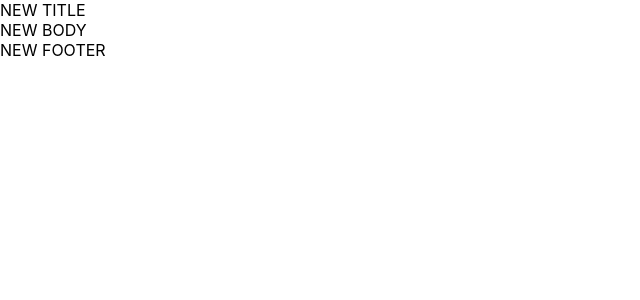
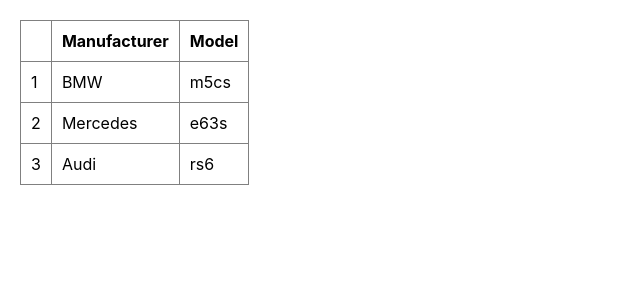
Before and after one commit to DevDiaryAZ/microtasks, a React (Create React App) app: page / in a window 1280 px wide. Shown: the top 300 px of the page, without its empty margins (0-640 px from the left). Built offline with nearby package versions, Linux system fonts and the light colour scheme.

Commit message:
added example of how the map() method work

```diff
--- a/src/App.css
+++ b/src/App.css
@@ -36,3 +36,13 @@
         transform: rotate(360deg);
     }
 }
+
+table {
+    border-collapse: collapse;
+    margin: 20px;
+}
+
+tr, th, td {
+    border: 1px solid grey;
+    padding: 10px;
+}
--- a/src/App.tsx
+++ b/src/App.tsx
@@ -1,15 +1,45 @@
-import React from 'react';
 import './App.css';
-import {Header} from "./site/Header";
-import {Body} from "./site/Body";
-import {Footer} from "./site/Footer";
+// import {Header} from "./site/Header";
+// import {Body} from "./site/Body";
+// import {Footer} from "./site/Footer";
+import {NewComponentMap} from "./map/NewComponentMap";
 
 function App() {
+    const students = [
+        {id: 1, name: "James", age: 8},
+        {id: 2, name: "Robert", age: 18},
+        {id: 3, name: "John", age: 28},
+        {id: 4, name: "Michael", age: 38},
+        {id: 5, name: "William", age: 48},
+        {id: 6, name: "David", age: 58},
+        {id: 7, name: "Richard", age: 68},
+        {id: 8, name: "Joseph", age: 78},
+        {id: 9, name: "Thomas", age: 88},
+        {id: 10, name: "Charles", age: 98},
+        {id: 11, name: "Christopher", age: 100},
+        {id: 1, name: "James", age: 8},
+        {id: 2, name: "Robert", age: 18},
+        {id: 3, name: "John", age: 28},
+        {id: 4, name: "Michael", age: 38},
+        {id: 5, name: "William", age: 48},
+        {id: 6, name: "David", age: 58},
+        {id: 7, name: "Richard", age: 68},
+        {id: 8, name: "Joseph", age: 78},
+        {id: 9, name: "Thomas", age: 88},
+        {id: 10, name: "Charles", age: 98},
+        {id: 11, name: "Christopher", age: 100},
+    ]
+    const topCars = [
+        {manufacturer:'BMW', model:'m5cs'},
+        {manufacturer:'Mercedes', model:'e63s'},
+        {manufacturer:'Audi', model:'rs6'}
+    ]
     return (
         <>
-            <Header title={'NEW TITLE'}/>
-            <Body titleForBody={'NEW BODY'}/>
-            <Footer titleForFooter={'NEW FOOTER'}/>
+            {/*<Header title={'NEW TITLE'}/>*/}
+            {/*<Body titleForBody={'NEW BODY'}/>*/}
+            {/*<Footer titleForFooter={'NEW FOOTER'}/>*/}
+            <NewComponentMap students={students} topCars={topCars}/>
         </>
 
     );
--- /dev/null
+++ b/src/map/NewComponentMap.tsx
@@ -0,0 +1,48 @@
+type NewComponentMapPropsType = {
+    //students: Array<StudentsType>
+    students: StudentsType[]
+    topCars: TopCarsType[]
+}
+
+type StudentsType = {
+    id: number
+    name: string
+    age: number
+}
+
+type TopCarsType = {
+    manufacturer: string
+    model: string
+}
+
+export const NewComponentMap = (props: NewComponentMapPropsType) => {
+    return (
+        <table>
+            <thead>
+            <tr>
+                <th></th>
+                <th>Manufacturer</th>
+                <th>Model</th>
+            </tr>
+            </thead>
+            <tbody>
+            {props.topCars.map((el, index)=>{
+                return (
+                    <tr key={index + 1}>
+                        <td>{index + 1}</td>
+                        <td>{el.manufacturer}</td>
+                        <td>{el.model}</td>
+                    </tr>
+                )
+            })}
+            </tbody>
+        </table>
+
+        // <ul>
+        //     {props.students.map((el, index) => {
+        //         return (<li key={el.id}><span>{el.name}</span><span> age: {el.age}</span></li>)
+        //     })
+        //     }
+        // </ul>
+    )
+}
```
Lines whose indentation alone changed are shown as unchanged.
